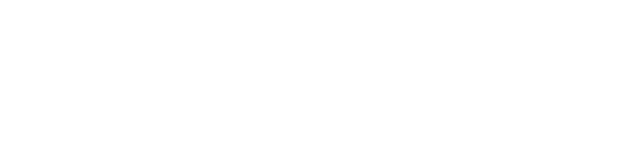
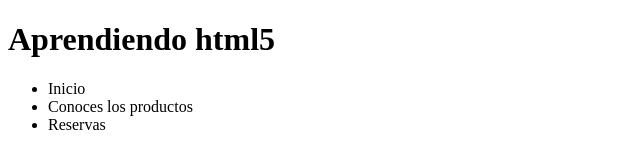
Before and after one commit to AldairMC/HTML5_Container, a plain HTML site: page Index.html in a window 1280 px wide. Shown: the whole page, without its empty margins (0-640 px from the left). Drawn offline with Linux system fonts and the light colour scheme.

Commit message:
Etiquetas de Head y Body

```diff
--- a/Index.html
+++ b/Index.html
@@ -7,10 +7,23 @@
 <meta name="description"  content="Primeros pasos con html5"/>
 <meta name="keywords" content="html5, css3, javascript"/>
 
+<title> HTML5 </title>
+<link rel="stylesheet" href="Mihojadeestilo.css"/>
+
 </head>
 
 <body>
+  <header>
+    <h1> Aprendiendo html5 </h1>
+  </header>
 
+  <nav>
+    <ul>
+      <li> Inicio </li>
+      <li> Conoces los productos </li>
+      <li> Reservas </li>
+    </ul>
+  </nav>
 </body>
 
 
```
